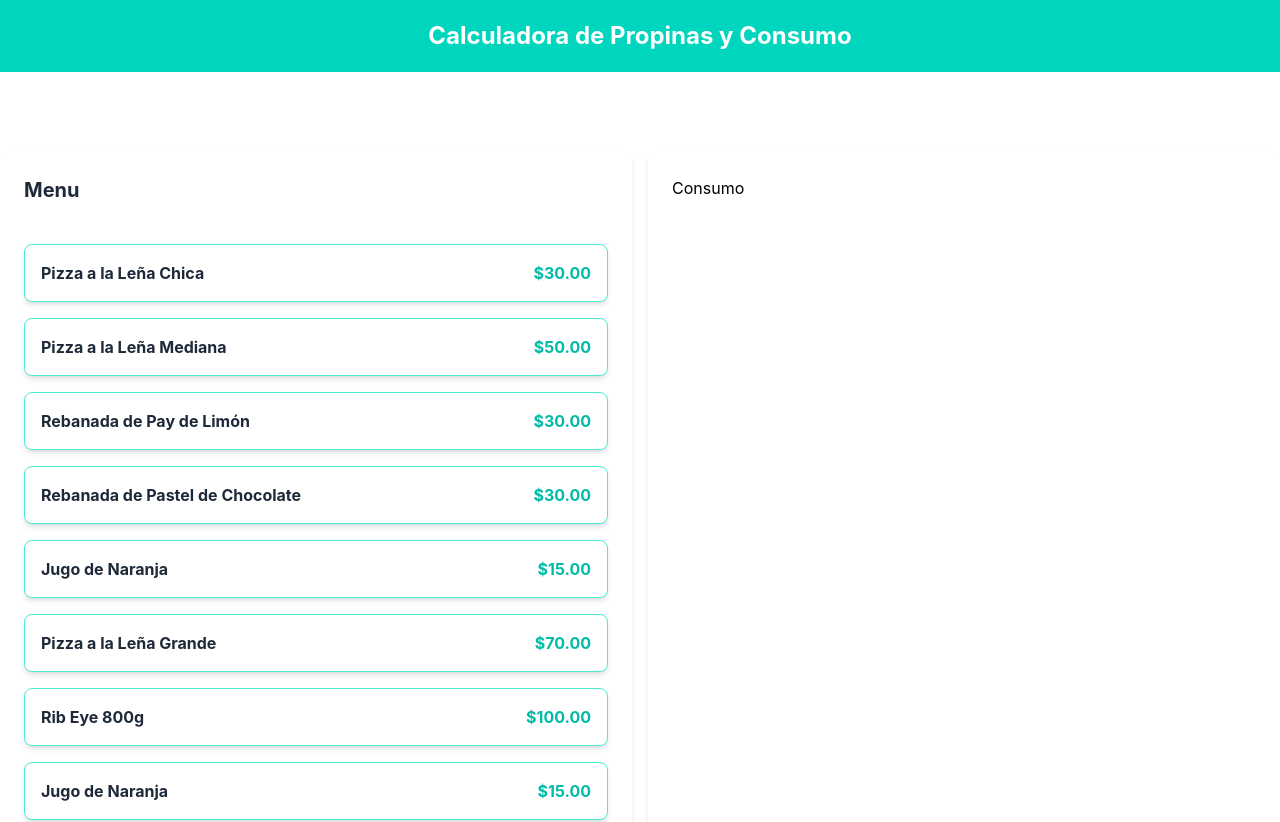
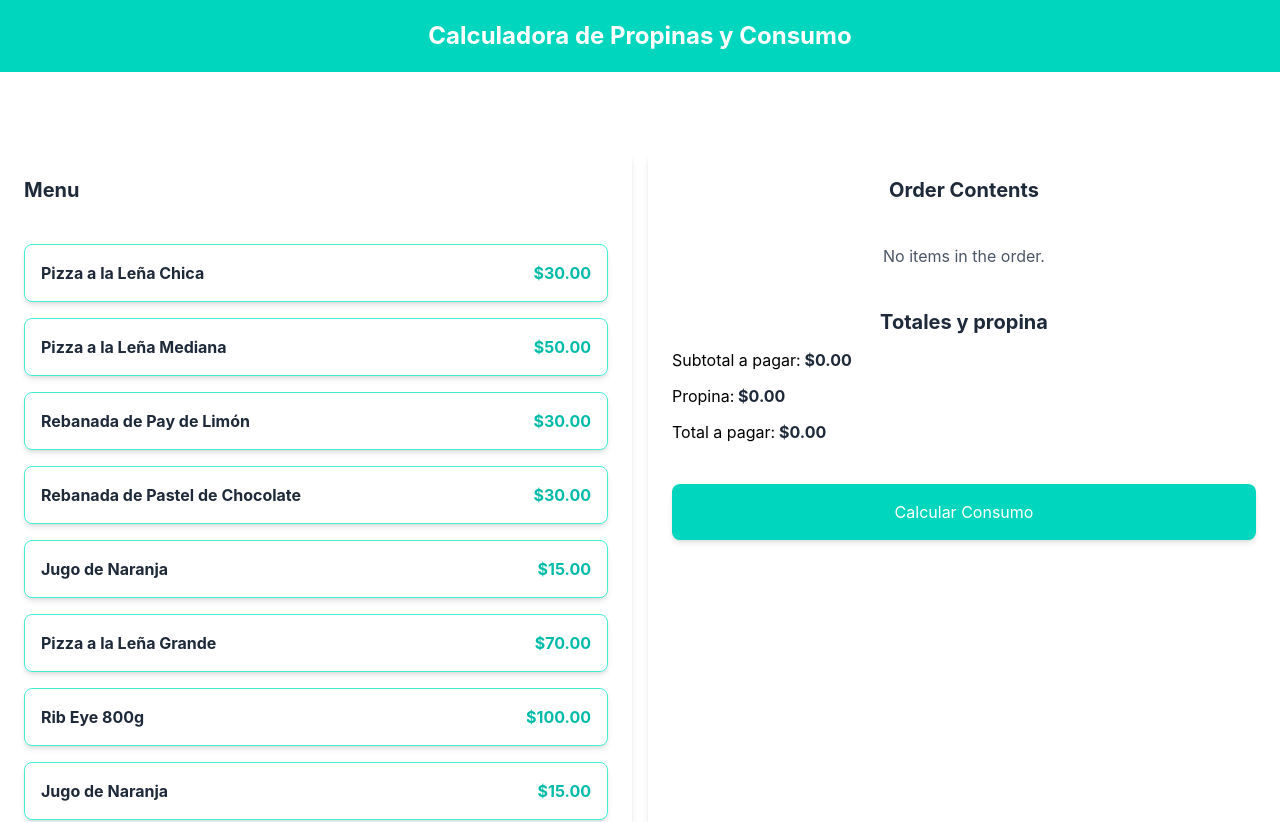
Before and after one commit to Eduardobarrera487/calculadora_propinas, a React (Vite) app: page / in a window 1280 px wide. Shown: the top 822 px of the page. Built offline with nearby package versions, Linux system fonts and the light colour scheme.

Commit message:
feat: añadido componente de total de orden y contenido de orden

```diff
--- a/src/App.tsx
+++ b/src/App.tsx
@@ -1,9 +1,11 @@
 import MenuItem from "./components/MenuItem.tsx";
+import OrderContents from "./components/OrderContents.tsx";
+import OrderTotal from "./components/OrderTotal.tsx";
 import { menuItems } from "./data/db.ts";
 import useOrder  from "./hooks/useOrder.ts";
 function App() {
 
-  const {addItem} = useOrder();
+  const {order, addItem, removeItem} = useOrder();
   return (
     <>
       <header className="bg-teal-400 py-5 ">
@@ -28,8 +30,15 @@ function App() {
           </button>
           </div>
         </div>
-        <div className="bg-white rounded-lg shadow-md p-6">
-          <h2>Consumo</h2>
+        <div className="bg-white rounded-lg shadow-md p-6 space-y-10">
+          <OrderContents
+            order={order}
+            removeItem={removeItem}
+          />
+
+          <OrderTotal
+          order={order}
+           />
         </div>
       </main>
     </>
--- /dev/null
+++ b/src/components/OrderContents.tsx
@@ -0,0 +1,34 @@
+import React from "react";
+import type { MenuItem, OrderItem } from "../types";
+import { formatCurrency } from "../helpers";
+
+type OrderContentsProps = {
+  order: OrderItem[],
+  removeItem: (id: MenuItem['id']) => void
+};
+
+export default function OrderContents({ order, removeItem }: OrderContentsProps) {
+  return (
+    <div>
+      <h2 className="text-xl font-bold text-gray-800 text-center">Order Contents</h2>
+
+      <div className="space-y-4 mt-10">
+        {order.length === 0 ? (
+          <p className="text-gray-600 text-center">No items in the order.</p>
+        ) : (
+          order.map((item) => (
+            <div key={item.id} className="flex justify-between items-center bg-white border border-teal-400 p-4 rounded-lg shadow-md">
+              <div>
+                <p className="text-gray-800 font-semibold">{item.name} - {formatCurrency(item.price)}</p>
+                <p className="text-gray-600">Quantity: {item.quantity} - Total: {formatCurrency(item.price * item.quantity)}</p>
+                </div>
+              <button className="bg-red-500 text-white font-bold py-2 px-4 rounded-full hover:bg-red-600"
+              onClick={() => removeItem(item.id)}
+              >X</button>
+            </div>
+          ))
+        )}
+      </div>
+    </div>
+  );
+}
--- /dev/null
+++ b/src/components/OrderTotal.tsx
@@ -0,0 +1,32 @@
+import type { OrderItem } from "../types";
+import { useMemo } from "react";
+type OrderTotalProps = {
+  order: OrderItem[]
+};
+
+export default function OrderTotal({ order }: OrderTotalProps) {
+
+    const subtotalAmount = useMemo(() => {
+        return order.reduce((total, item) => total + item.price * item.quantity, 0);
+    }, [order]);
+    return (
+   <>
+        <div className= "space-y-3">
+            <h2 className="text-xl font-bold text-gray-800 text-center">Totales y propina</h2>
+            <p>Subtotal a pagar:
+                <span className="font-bold text-gray-800"> ${subtotalAmount.toFixed(2)}</span>
+            </p>
+            <p>Propina:
+                <span className="font-bold text-gray-800"> $0.00</span>
+            </p>
+            <p>Total a pagar:
+                <span className="font-bold text-gray-800"> $0.00</span>
+            </p>
+        </div>
+
+        <button className="w-full bg-teal-400 text-white rounded-lg shadow-md p-4 flex justify-center items-center hover:bg-teal-500 transition-colors">
+        Calcular Consumo
+        </button>
+   </>
+  )
+}
--- /dev/null
+++ b/src/helpers/index.ts
@@ -0,0 +1,6 @@
+export function formatCurrency(quantity: number): string {
+    return new Intl.NumberFormat('en-US', {
+        style: 'currency',
+        currency: 'USD',
+    }).format(quantity);
+}
--- a/src/hooks/useOrder.ts
+++ b/src/hooks/useOrder.ts
@@ -18,10 +18,17 @@ export default function useOrder() {
         }
     };
 
+    const removeItem = (id: MenuItem['id']) => {
+        console.log("Removing item with ID:", id);
+        setOrder(order.filter((item) => item.id !== id));
+    }
+
     console.log(order);
 
     return {
-        addItem
+        order,
+        addItem,
+        removeItem
     };
 
 }
```
